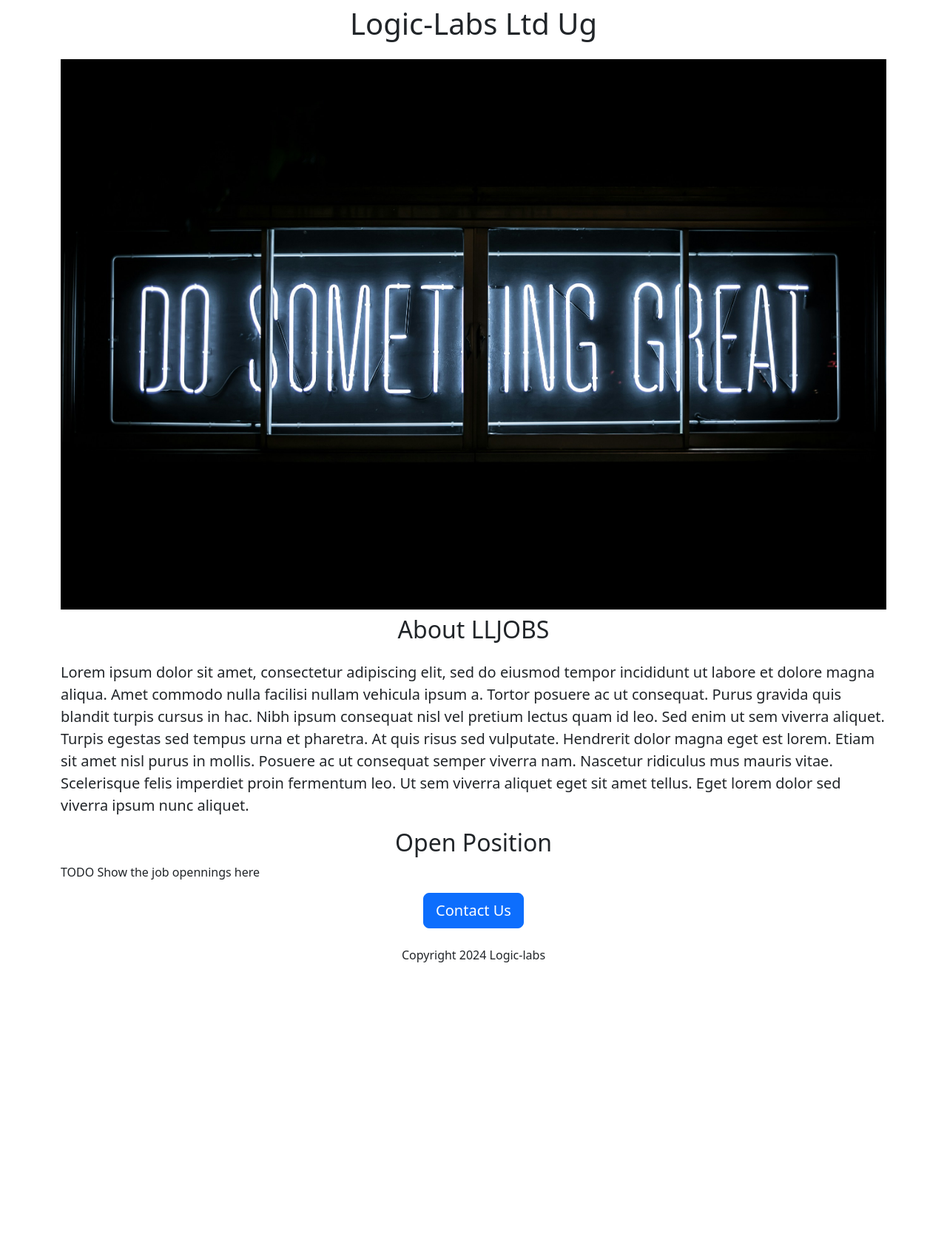
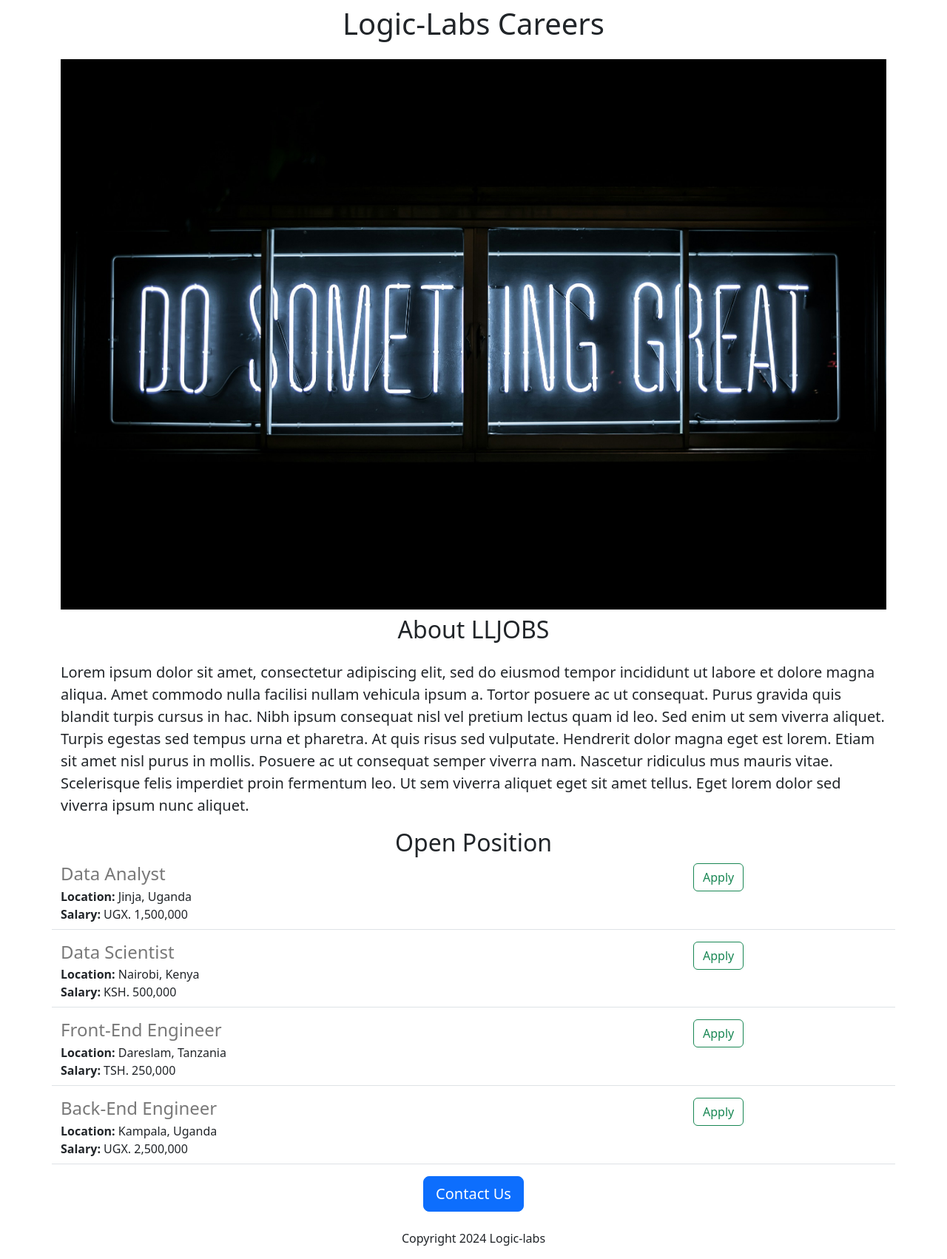
Before and after one commit to fekuobeti/logiclabs-job-career-website, a Flask app: page / in a window 1280 px wide. Shown: the whole page at 74% size. Before the commit the page ends 1301 px from the top, so only its background shows below. Run offline with Flask 3, Linux system fonts and the light colour scheme.

Commit message:
added dynamic data and API route

```diff
--- a/app.py
+++ b/app.py
@@ -1,11 +1,38 @@
-from flask import Flask, render_template
+from flask import Flask, jsonify, render_template
 
 app = Flask(__name__)
+
+JOBS = [{
+    'id': 1,
+    'title': 'Data Analyst',
+    'location': 'Jinja, Uganda',
+    'salary': 'UGX. 1,500,000',
+}, {
+    'id': 2,
+    'title': 'Data Scientist',
+    'location': 'Nairobi, Kenya',
+    'salary': 'KSH. 500,000',
+}, {
+    'id': 3,
+    'title': 'Front-End Engineer',
+    'location': 'Dareslam, Tanzania',
+    'salary': 'TSH. 250,000',
+}, {
+    'id': 4,
+    'title': 'Back-End Engineer',
+    'location': 'Kampala, Uganda',
+    'salary': 'UGX. 2,500,000'
+}]
 
 
 @app.route("/")
 def hello_world():
-  return render_template('home.html')
+  return render_template('home.html', jobs=JOBS, company_name='Logic-Labs')
+
+
+@app.route("/api/jobs")
+def list_jobs():
+  return jsonify(JOBS)
 
 
 if __name__ == "__main__":
--- a/templates/home.html
+++ b/templates/home.html
@@ -14,12 +14,17 @@
   </head>
   <body>
     <div class="container">
-      <h1 class="text-center mt-2 mb-4">Logic-Labs Ltd Ug</h1>
+      <h1 class="text-center mt-2 mb-4">
+        {{company_name}} Careers</h1>
       <img class="img-fluid" id="banner" src="https://8d3facd7-d1d4-4010-98b7-3849b8ff8476-00-2sglbaz7r92uh.kirk.replit.dev/static/ll_jobs_b1.jpg" height="320">
       <h2 class="text-center mt-2 mb-4">About LLJOBS</h2>
       <p class="lead">Lorem ipsum dolor sit amet, consectetur adipiscing elit, sed do eiusmod tempor incididunt ut labore et dolore magna aliqua. Amet commodo nulla facilisi nullam vehicula ipsum a. Tortor posuere ac ut consequat. Purus gravida quis blandit turpis cursus in hac. Nibh ipsum consequat nisl vel pretium lectus quam id leo. Sed enim ut sem viverra aliquet. Turpis egestas sed tempus urna et pharetra. At quis risus sed vulputate. Hendrerit dolor magna eget est lorem. Etiam sit amet nisl purus in mollis. Posuere ac ut consequat semper viverra nam. Nascetur ridiculus mus mauris vitae. Scelerisque felis imperdiet proin fermentum leo. Ut sem viverra aliquet eget sit amet tellus. Eget lorem dolor sed viverra ipsum nunc aliquet.</p>
       <h2 class="text-center">Open Position</h2>
-      <p>TODO Show the job opennings here</p>
+      <div>
+        {% for job in jobs %}
+         {% include 'jobitem.html' %}
+        {% endfor %}
+      </div>
       <div class="text-center">
       <button class="btn btn-primary btn-lg">Contact Us</button>
       <p class="mt-4">Copyright 2024 Logic-labs</p>
--- /dev/null
+++ b/templates/jobitem.html
@@ -0,0 +1,20 @@
+<div class="border-bottom row" style="margin-bottom: 16px; padding-bottom: 8px;">
+  <div class="col-9">
+  <h4 style="color: rgb(120,120,120); margin-bottom:4px;">
+    {{job['title']}}
+  </h4>
+    <div>
+      <b>Location:</b> {{job['location']}}
+      </div>
+      {% if 'salary' in job %}
+      <div>
+        <b>Salary:</b> {{job['salary']}}
+      </div>
+      {% endif %}
+    </div>
+    <div class="col-3">
+      <button type="button" class="btn btn-outline-success">
+          Apply
+      </button>
+    </div>
+</div>
```
